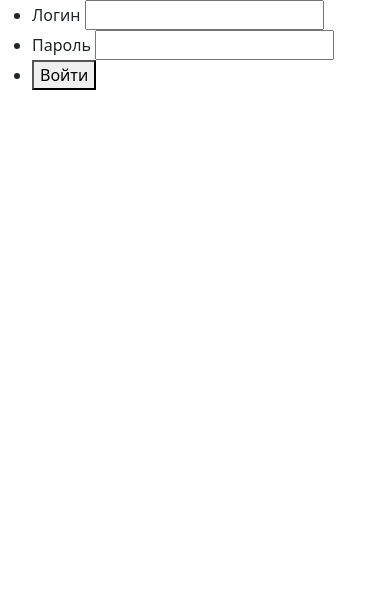
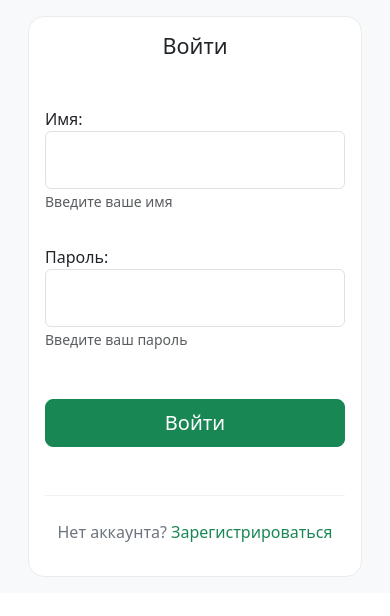
Before and after one commit to kaelteritter/VarChar, a Django app: page /login/ in a window 390 px wide. Shown: the top 616 px of the page. Run offline with Django 4.2, Linux system fonts and the light colour scheme.

Commit message:
Рефакторинг шаблона авторизации и формы авторизации
1. Изменена передачи данных через статичную
html-форму в динамическую через модель
2. Изменен шаблон авторизации со стилями
Bootstrap

```diff
--- a/users/forms.py
+++ b/users/forms.py
@@ -1,5 +1,5 @@
 from django import forms
-from django.contrib.auth import get_user_model
+from django.contrib.auth import authenticate, get_user_model
 
 
 User = get_user_model()
@@ -54,3 +54,33 @@ class SignUpForm(forms.ModelForm):
         if commit:
             user.save()
         return user
+
+
+class LoginForm(forms.Form):
+    error_messages = {
+        'invalid_credentials': 'Неверный логин или пароль'
+    }
+
+    username = forms.CharField(
+        label='Имя',
+        widget=forms.TextInput,
+        help_text='Введите ваше имя'
+    )
+    password = forms.CharField(
+        label='Пароль',
+        widget=forms.PasswordInput,
+        help_text='Введите ваш пароль'
+    )
+
+    def clean(self):
+        cleaned_data = super().clean()
+        username = cleaned_data.get('username')
+        password = cleaned_data.get('password')
+
+        if username and password:
+            user = authenticate(username=username, password=password)
+            if user is None:
+                raise forms.ValidationError(self.error_messages['invalid_credentials'])
+            cleaned_data['user'] = user
+
+        return cleaned_data
--- a/users/templates/users/login.html
+++ b/users/templates/users/login.html
@@ -1,29 +1,76 @@
 {% extends "base.html" %}
+{% load form_tags %}
 
 {% block title %}
 <title>Авторизация</title>
 {% endblock title %}
 
 {% block content %}
-<form action="." method="post">
-  {% csrf_token %}
-  <ul class="login-form">
-    {% if error %}
-    <li class="login-form-item login-error-message">
-      {{ error }}
-    </li>
-    {% endif %}
-    <li class="login-form-item">
-      <label for="username">Логин</label>
-      <input type="text" id="username" name="username">
-    </li>
-    <li class="login-form-item">
-      <label for="password">Пароль</label>
-      <input type="text" id="password" name="password">
-    </li>
-    <li class="login-form-item button button-submit">
-      <button type="submit">Войти</button>
-    </li>
-  </ul>
-</form>
+<section class="bg-light p-3 p-md-4 p-xl-5">
+  <div class="container">
+    <div class="row justify-content-center">
+      <div class="col-12 col-md-9 col-lg-7 col-xl-6 col-xxl-5">
+        <div class="card border border-light-subtle rounded-4">
+          <div class="card-body p-3 p-md-4 p-xl-5">
+            <div class="row">
+              <div class="col-12">
+                <div class="mb-5">
+                  <h2 class="h4 text-center">Войти</h2>
+                </div>
+              </div>
+            </div>
+            <form action="." method="POST">
+            {% csrf_token %}
+
+            <!-- Ошибки для всей формы -->
+            {% if form.non_field_errors %}
+              <div class="alert alert-danger">
+                {% for error in form.non_field_errors %}
+                  {{ error }}
+                {% endfor %}
+              </div>
+            {% endif %}
+
+              <!-- Поле -->
+              <div class="row gy-3 overflow-hidden">
+                {% for field in form %}
+                <div class="col-12">
+                  {{ field.label_tag }}
+                  <div class="form-floating mb-3">
+                    {% if field.errors %}
+                      {{ field|add_class:"form-control is-invalid"}}
+                    {% else %}
+                      {{ field|add_class:"form-control"}}
+                    {% endif %}
+
+                    <!-- Ошибки поля -->
+                    {% for error in field.errors %}
+                      <div class="invalid-feedback">
+                        {{ error }}
+                      </div>
+                    {% endfor %}
+                    <small class="form-text text-muted">{{ field.help_text }}</small>
+                  </div>
+                </div>
+                {% endfor %}
+
+                <div class="col-12">
+                  <div class="d-grid">
+                    <button class="btn btn-lg bsb-btn-xl btn-success mt-3" type="submit">Войти</button>
+                  </div>
+                </div>
+              </div>
+            </form>
+            <div class="row mb-3">
+              <div class="col-12">
+                <hr class="mt-5 mb-4 border-secondary-subtle">
+                <p class="m-0 text-secondary text-center">Нет аккаунта? <a href="{% url "users:signup" %}" class="link-primary text-success text-decoration-none">Зарегистрироваться</a></p>
+              </div>
+            </div>
+          </div>
+        </div>
+      </div>
+    </div>
+  </div>
+</section>
 {% endblock content %}
--- a/users/views.py
+++ b/users/views.py
@@ -1,22 +1,21 @@
 from django.contrib import auth
 from django.shortcuts import redirect, render
 
-from .forms import SignUpForm
+from .forms import LoginForm, SignUpForm
 
 
 def login(request):
     if request.method == 'POST':
-        username = request.POST.get('username')
-        password = request.POST.get('password')
-        user = auth.authenticate(request, username=username, password=password)
-
-        if user is not None:
+        form = LoginForm(request.POST)
+        if form.is_valid():
+            user = form.cleaned_data.get('user')
             auth.login(request, user)
             return redirect('/')
         else:
-            return render(request, 'users/login.html', {'error': 'Неверный логин или пароль!'})
-
-    return render(request, 'users/login.html')
+            return render(request, 'users/login.html', {'form': form})
+    else:
+        form = LoginForm()
+    return render(request, 'users/login.html', {'form': form})
 
 
 def signup(request):
```
Also changed, not shown: users/tests/functional_test.py (+5 -3 lines).
